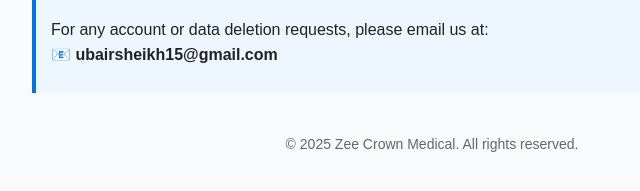
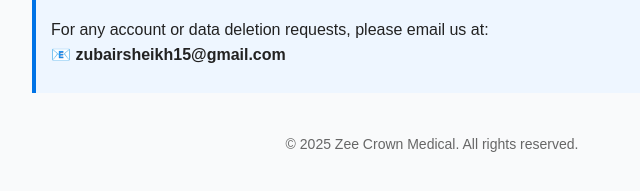
Before and after one commit to itsalam149/dd, a plain HTML site: page index.html in a window 1280 px wide. Shown: the part 847-1038 px from the top of the page, 208-848 px from the left. Drawn offline with Linux system fonts and the light colour scheme.

Commit message:
Update contact email address in index.html

```diff
--- a/index.html
+++ b/index.html
@@ -87,7 +87,7 @@
         <h2>Contact Us</h2>
         <p>
             For any account or data deletion requests, please email us at:<br />
-            📧 <strong>ubairsheikh15@gmail.com</strong>
+            📧 <strong>zubairsheikh15@gmail.com</strong>
         </p>
     </div>
 
```
